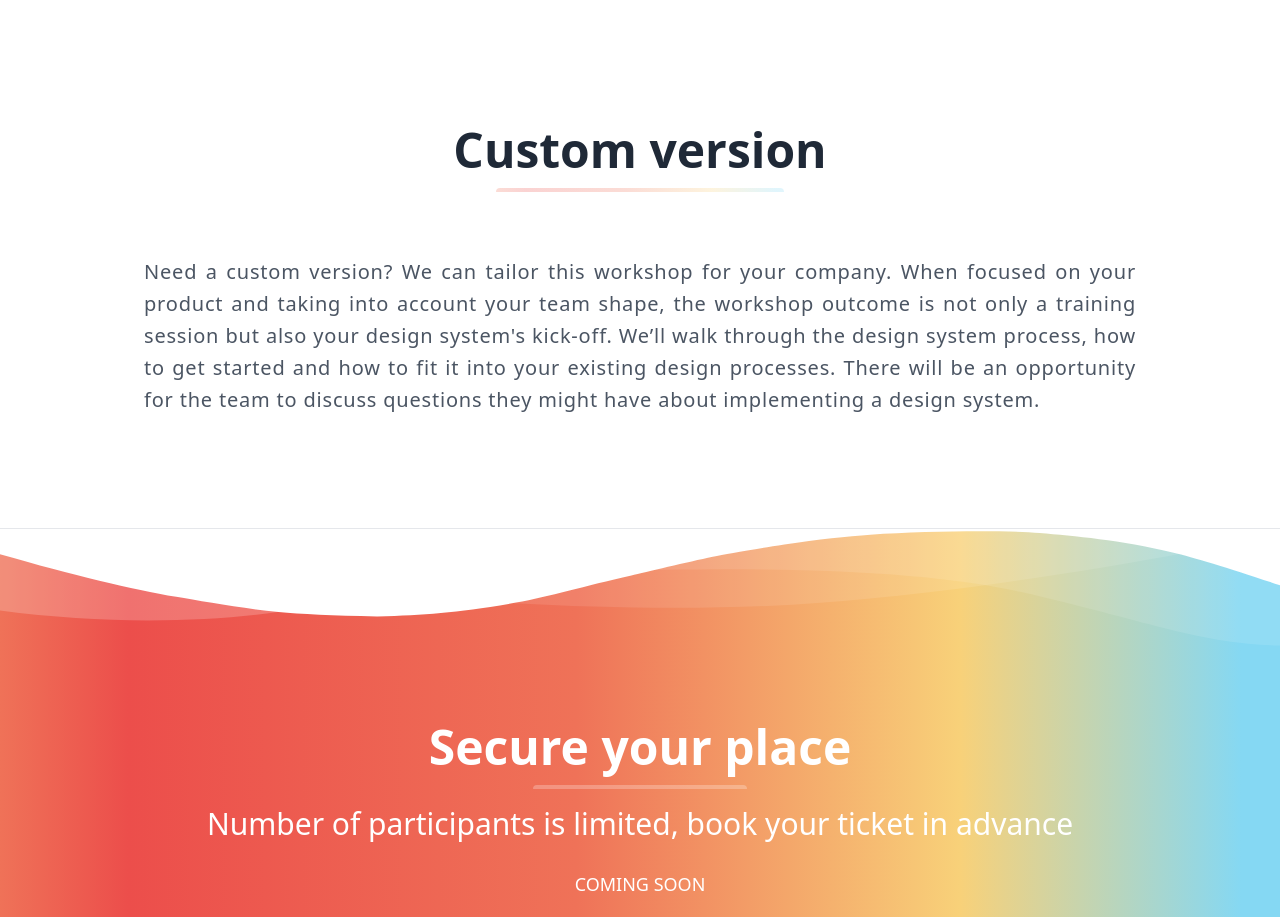
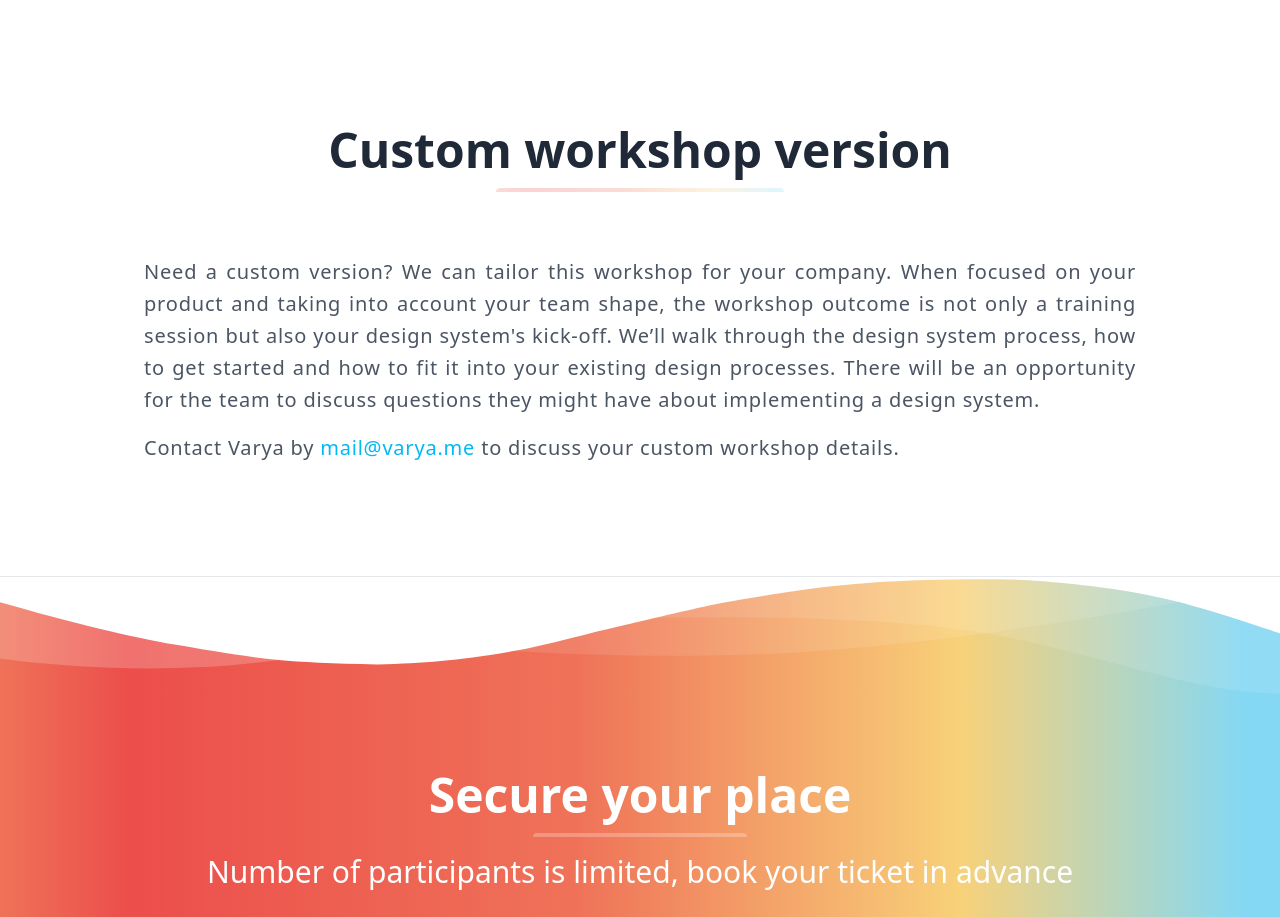
Before and after one commit to varya/hands-on-workshop, a Next.js app: page / in a window 1280 px wide. Shown: the part 4900-5817 px from the top of the page. Built offline with nearby package versions, Linux system fonts and the light colour scheme.

Commit message:
Contact details

```diff
--- a/pages/index.js
+++ b/pages/index.js
@@ -305,7 +305,7 @@ export default function IndexPage() {
         </div>
       </Section>
 
-      <Section title="Custom version" className="border-b-0">
+      <Section title="Custom workshop version" className="border-b-0">
         <div className=" text-gray-600 text-justify tracking-wider my-8  px-4">
           <p className=" text-xl leading-8 my-4">
             Need a custom version? We can tailor this workshop for your company.
@@ -317,6 +317,8 @@ export default function IndexPage() {
             discuss questions they might have about implementing a design
             system.
           </p>
+          <p className="text-xl leading-8 my-4">Contact Varya by&nbsp;
+          <a className="text-v-dark-blue" href="mailto:mail@varya.me">mail@varya.me</a> to discuss your custom workshop details.</p>
         </div>
       </Section>
       <SectionShape className="transform rotate-180" />
```
